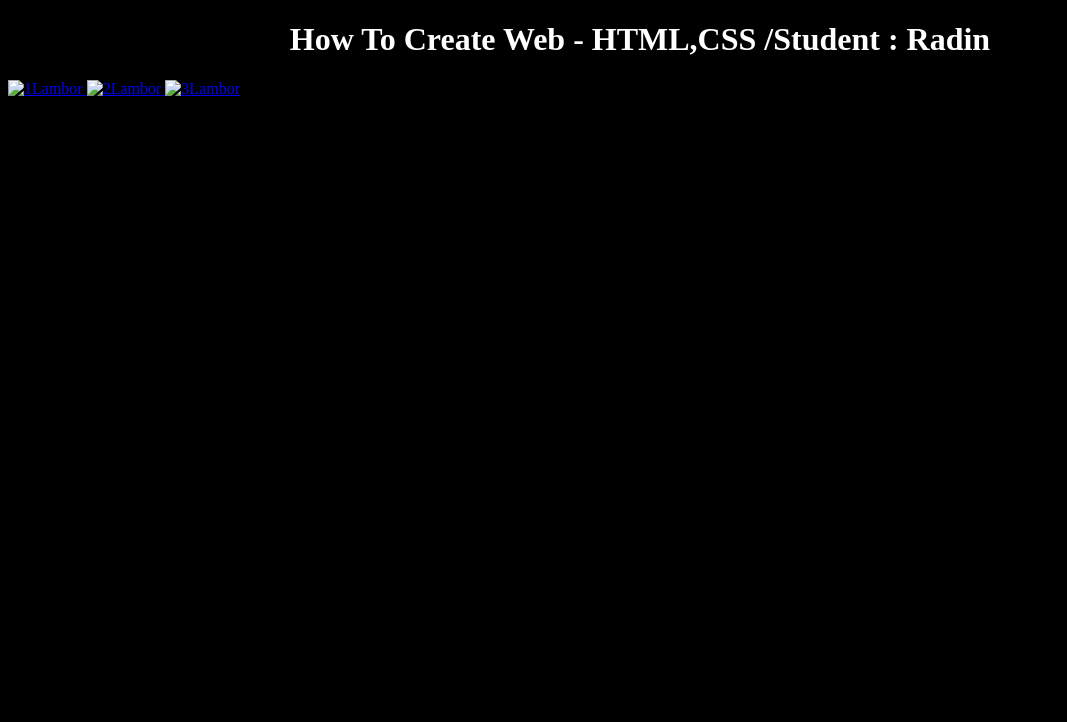
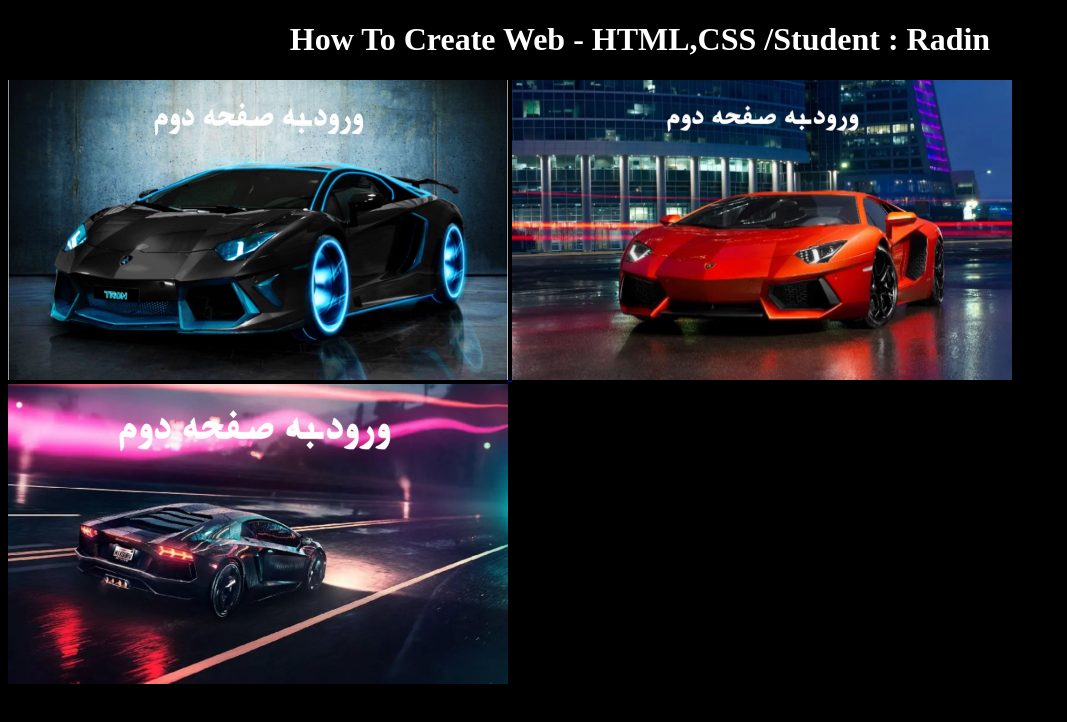
Before and after one commit to PiXOneWeb/RadinWeb, a plain HTML site: page index.html in a window 1280 px wide. Shown: the whole page, without its empty margins (0-1067 px from the left). Drawn offline with Linux system fonts and the light colour scheme.

Commit message:
Update index.html

```diff
--- a/index.html
+++ b/index.html
@@ -20,9 +20,9 @@ How To Create Web - HTML,CSS /Student : Radin
 
 
 
- <img class="Radin" src="img/1Lambor.png" alt="1Lambor">
- <img class="Radin" src="img/2Lambor.png" alt="2Lambor">
-<img class="Radin" src="img/photo-output (3).png" alt="3Lambor">
+ <img class="Radin" src="1Lambor.png" alt="1Lambor">
+ <img class="Radin" src="2Lambor.png" alt="2Lambor">
+<img class="Radin" src="photo-output (3).png" alt="3Lambor">
 
 
 
```
